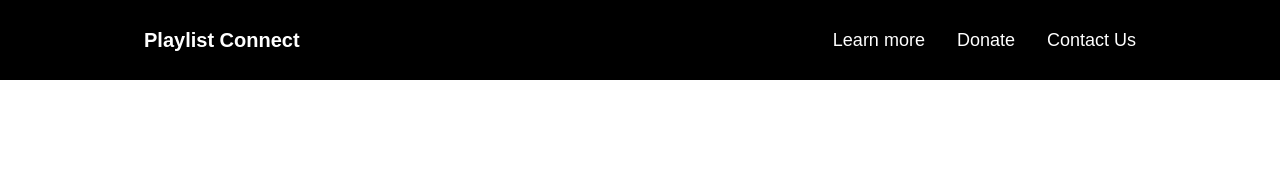
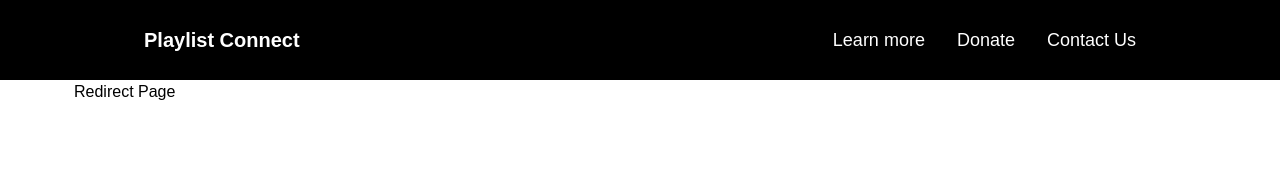
Before and after one commit to mcabrejos24/MusicConnectApi, a React (Create React App) app: page /redirect in a window 1280 px wide. Shown: the top 170 px of the page. Built offline with nearby package versions, Linux system fonts and the light colour scheme.

Commit message:
updates input to show when user authorizes

```diff
--- a/src/App.js
+++ b/src/App.js
@@ -12,6 +12,8 @@ import Texting from './scenes/HomeSPA/Texting';
 import Donate from './scenes/Donate';
 import ContactUs from './scenes/ContactUs';
 import LearnMore from'./scenes/LearnMore';
+import Redirect from'./scenes/Redirect';
+
 
 function App() {
   return (
@@ -26,6 +28,7 @@ function App() {
           <Route path="/donate" component={ Donate } />
           <Route path="/contact-us" component={ ContactUs } />
           <Route path="/learn-more" component={ LearnMore } />
+          <Route path="/redirect" component={ Redirect } />
         </Switch>
       </div>
     </BrowserRouter>
--- a/src/components/AuthorizerSpotify.js
+++ b/src/components/AuthorizerSpotify.js
@@ -8,13 +8,6 @@ import '../assets/styles/components/authorizer.scss'
 
 
 export default function Authorizer_Spotify(props) {
-
-    const token = window.location.hash.substr(1).split('&')[0].split("=")[1];
-
-      if (token) {
-        window.opener.spotifyCallback(token)
-    }
-
 
     const {
         REACT_APP_CLIENT_ID,
@@ -52,15 +45,6 @@ export default function Authorizer_Spotify(props) {
         )
     }
 
-
-
-
-
-
-    // const handleLogin = () => {
-    //     window.location = `${REACT_APP_AUTHORIZE_URL}?client_id=${REACT_APP_CLIENT_ID}&redirect_uri=${REACT_APP_REDIRECT_URL}&response_type=token&show_dialog=true`;
-    // };
-
     return (
         <div className="text-xl">
             <button variant="info" type="submit" onClick={login} className="authorizer authorizer-spotify">
--- a/src/components/MusicCard.js
+++ b/src/components/MusicCard.js
@@ -17,6 +17,11 @@ export default function MusicCard(props) {
         return;
     }
 
+    if(showInput) {
+        document.querySelector(`.authorizer-button-wrapper-${service}`).classList.add('hidden');
+        document.querySelector(`.playlist-checker-${service}`).classList.remove('hidden');
+    }
+
     return(
         <div className={`music-wrapper music-wrapper-${service}`}>
             <div className="music-header text-5xl">
@@ -25,7 +30,7 @@ export default function MusicCard(props) {
             <div className={`authorizer-button-wrapper authorizer-button-wrapper-${service}`}>
                 {React.cloneElement(props.children, {setter: setShowInput})}
             </div>
-            <div className="playlist-checker hidden">
+            <div className={`playlist-checker playlist-checker-${service} hidden`}>
                 <p>Enter the playlist you want to link, if empty then we will create a default one for you.</p>
                 <CustomInputBar service={service}/>
             </div>
--- a/src/scenes/Redirect/index.js
+++ b/src/scenes/Redirect/index.js
@@ -2,8 +2,15 @@ import React from 'react';
 
 export default function Redirect() {
 
+    const token = window.location.hash.substr(1).split('&')[0].split("=")[1];
+
+    if (token) {
+        console.log('vijay');
+        window.opener.spotifyCallback(token)
+    }
+
     return (
-        <div className="App">
+        <div className="content">
             <p>Redirect Page</p>
         </div>
     );
```
